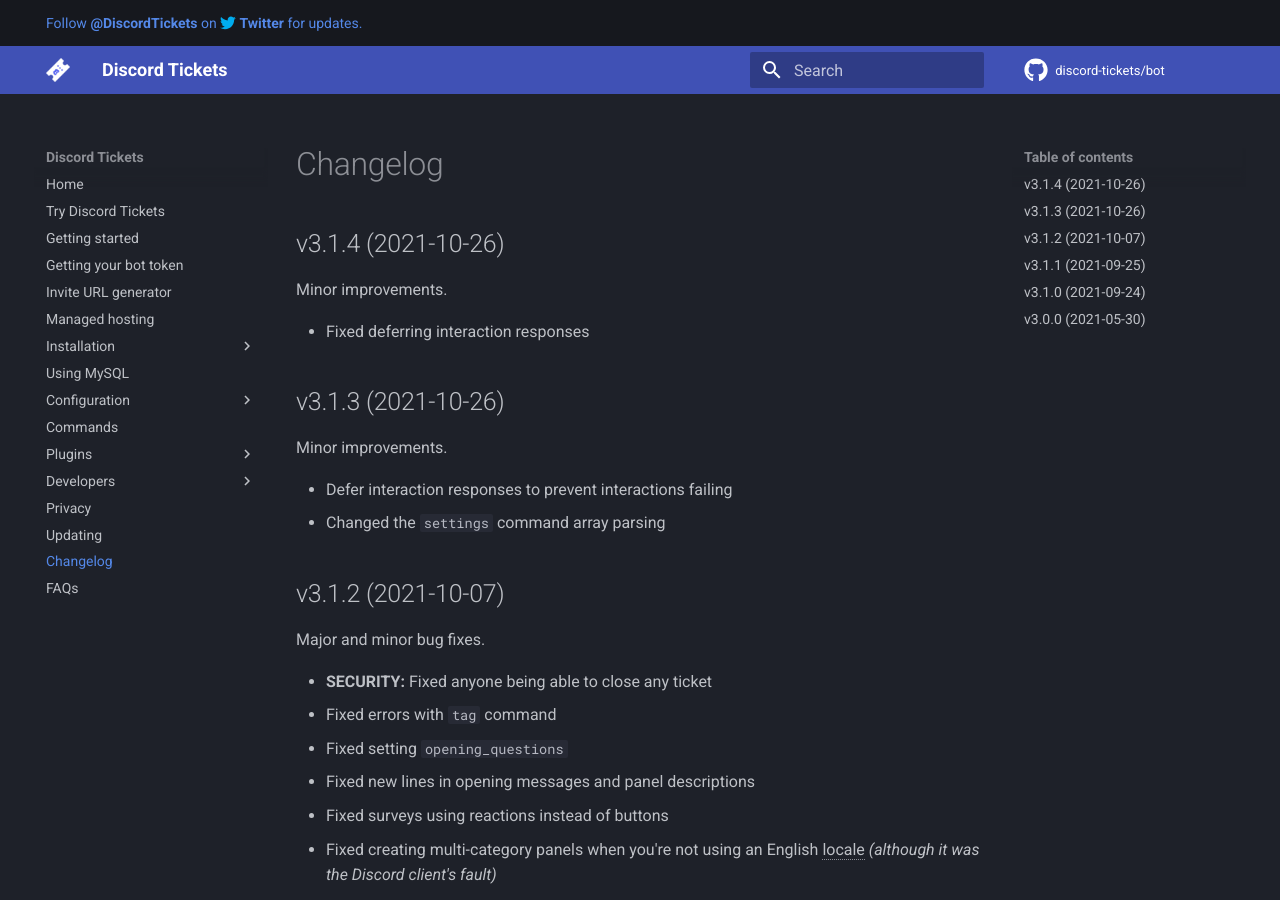
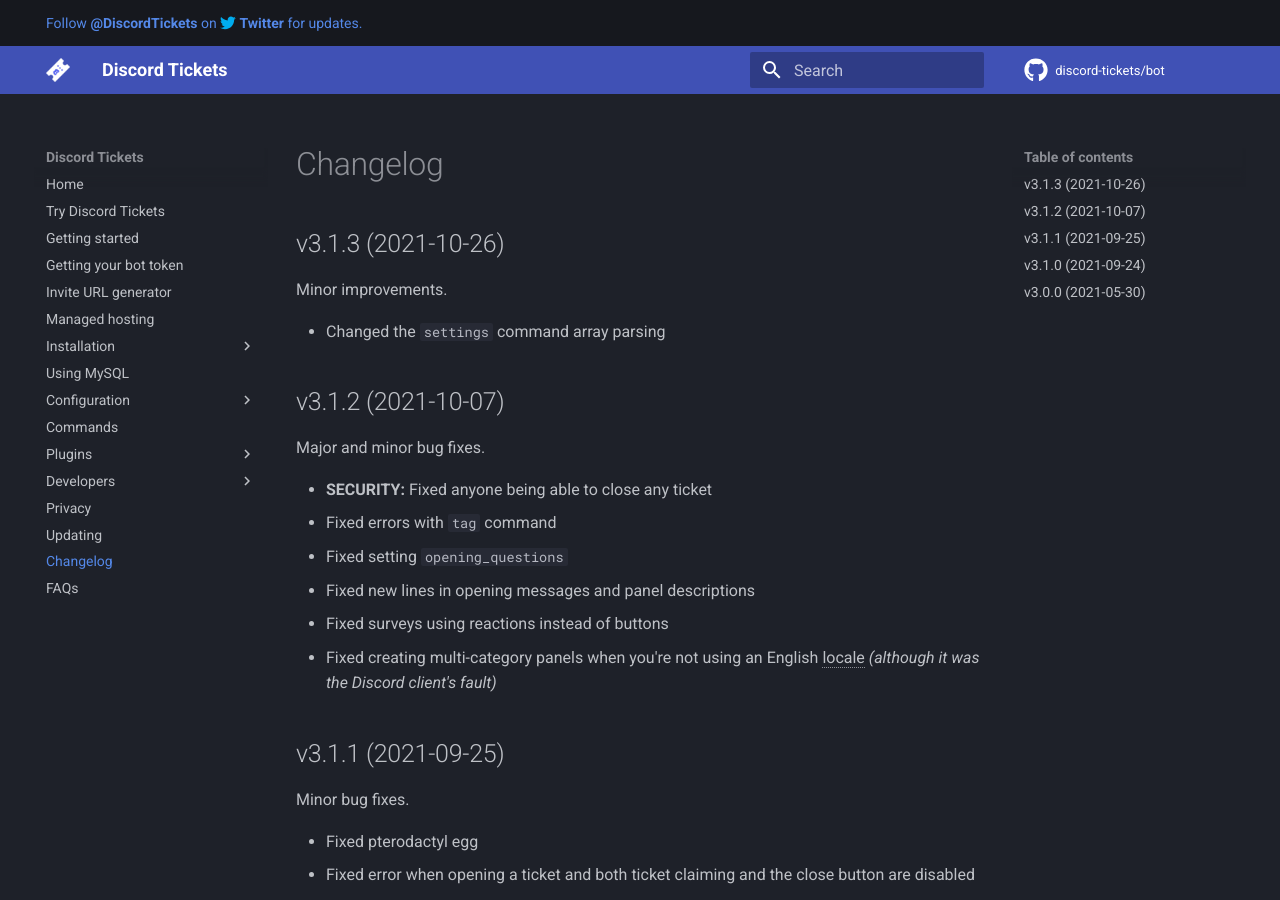
Before and after one commit to discord-tickets/docs, an MkDocs documentation site: the page built from docs/changelog.md, in a window 1280 px wide and 900 px high. Built offline with MkDocs 1.6.1 and Material for MkDocs 9.7.7, drawn with Linux system fonts in a browser that asks for light colours; comment, search, counter and statistics services are not loaded.

Commit message:
update changelog

```diff
--- a/docs/changelog.md
+++ b/docs/changelog.md
@@ -4,17 +4,11 @@
 	NOTE: MOST RECENT SHOULD BE AT THE TOP!
 -->
 
-## v3.1.4 (2021-10-26)
-
-Minor improvements.
-
-- Fixed deferring interaction responses
 
 ## v3.1.3 (2021-10-26)
 
 Minor improvements.
 
-- Defer interaction responses to prevent interactions failing
 - Changed the `settings` command array parsing
 
 ## v3.1.2 (2021-10-07)
```
